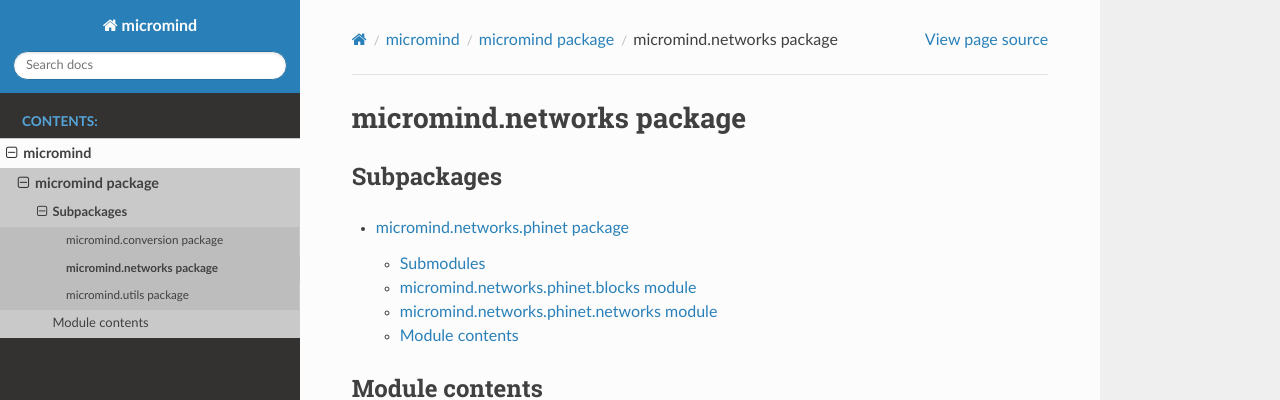
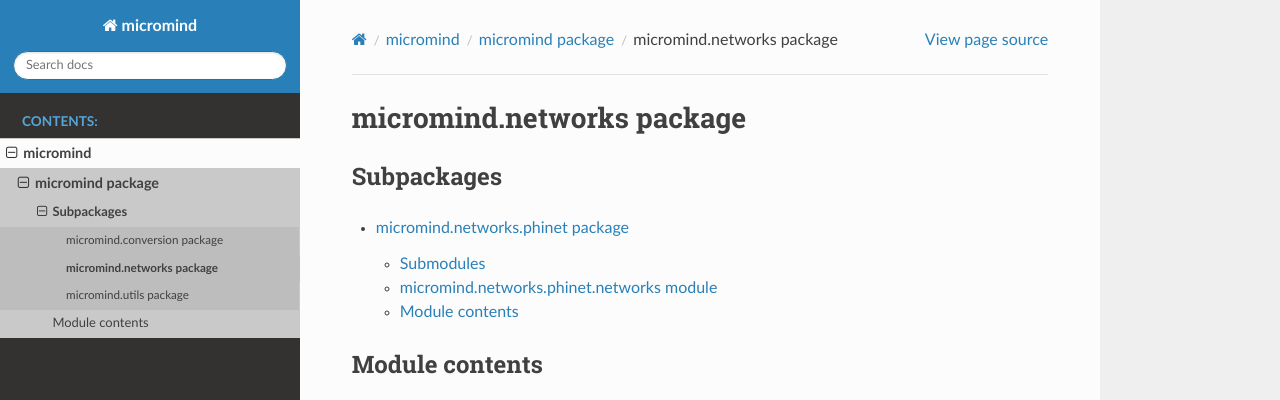
Before and after one commit to micromind-toolkit/micromind, a Sphinx documentation site: the page built from docs/source/micromind.networks.rst, in a window 1280 px wide, cut to the strip 0-400 px from the top of the page. Built offline with Sphinx 7.4.7 and the Read the Docs theme 2.0.0, drawn with Linux system fonts in a browser that asks for light colours.

Commit message:
Changed rst for micromind.networks

```diff
--- a/docs/source/micromind.networks.phinet.rst
+++ b/docs/source/micromind.networks.phinet.rst
@@ -3,14 +3,6 @@ micromind.networks.phinet package
 
 Submodules
 ----------
-
-micromind.networks.phinet.blocks module
----------------------------------------
-
-.. automodule:: micromind.networks.phinet.blocks
-   :members:
-   :undoc-members:
-   :show-inheritance:
 
 micromind.networks.phinet.networks module
 -----------------------------------------
```
